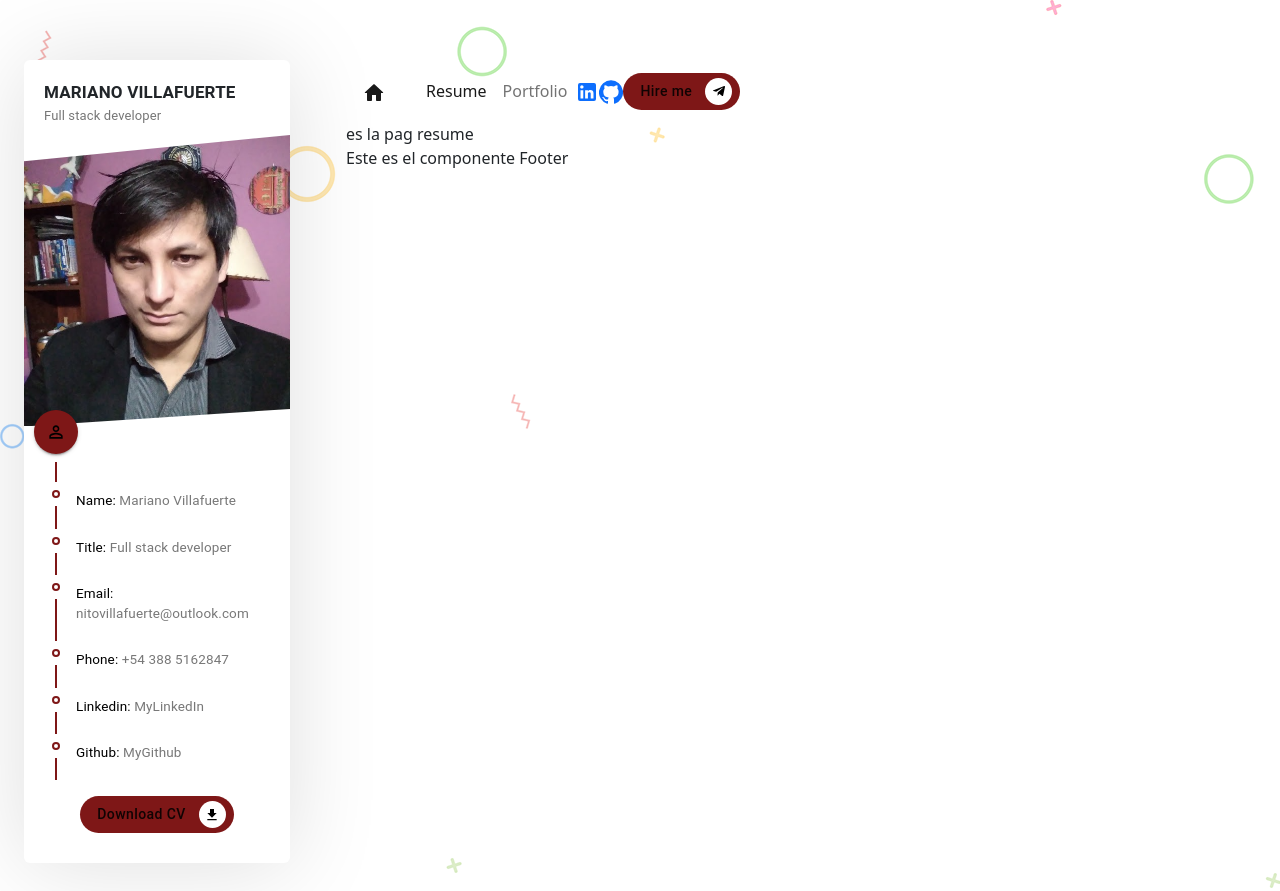
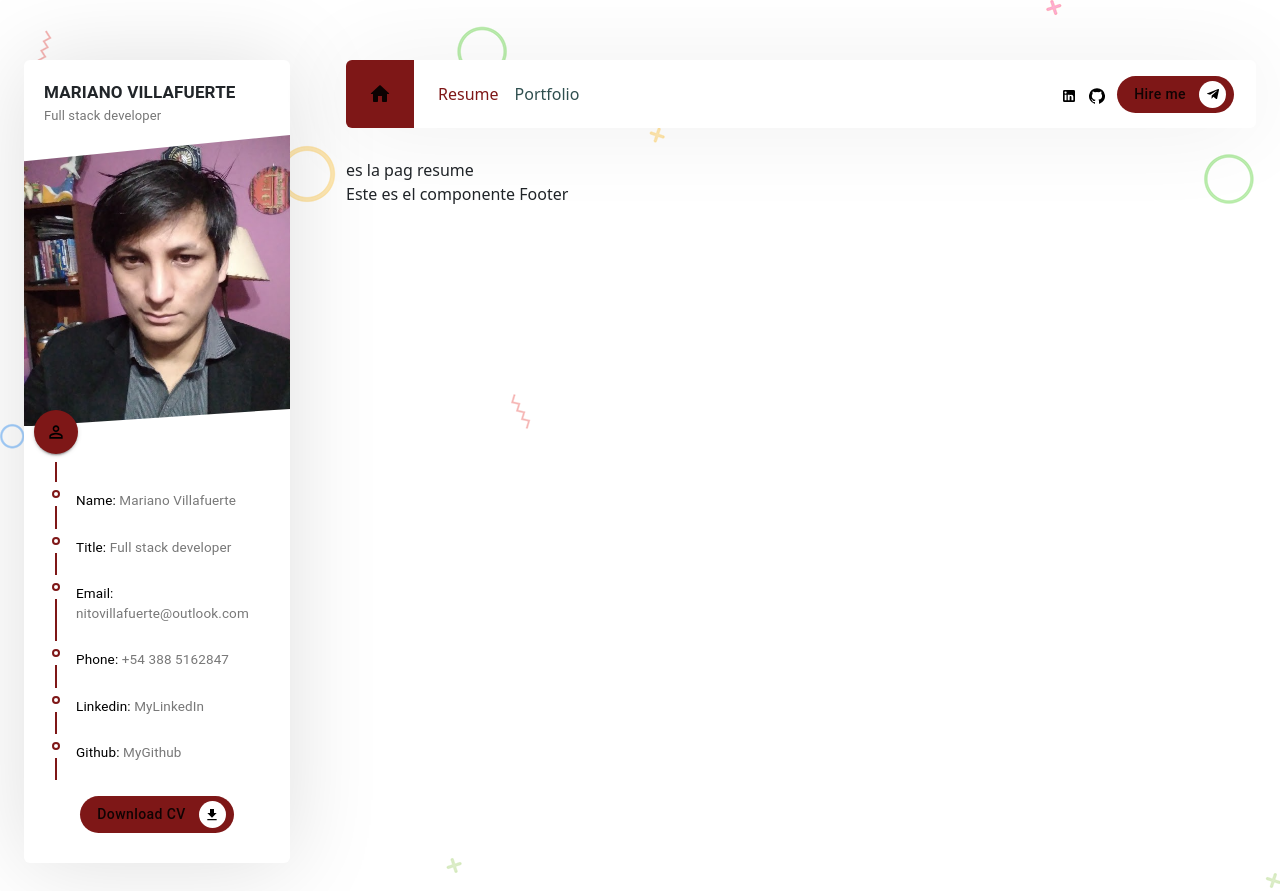
Before and after one commit to nitovill/Portfolio, a React (Create React App) app: page / in a window 1280 px wide. Built offline with nearby package versions, Linux system fonts and the light colour scheme.

Commit message:
Portfolio header

```diff
--- /dev/null
+++ b/src/components/Header/Header.css
@@ -0,0 +1,38 @@
+.header {
+  margin-bottom: 30px !important;
+  background-color: white !important;
+  padding: 0 22px 0 0 !important;
+  border-radius: 6px !important;
+  box-shadow: 0px 2px 92px 0px rgba(0, 0, 0, 0.07) !important;
+}
+.header .header_link {
+  font-weight: 500;
+  color: darkslategrey !important;
+}
+.header .header_link:hover {
+  color: var(--main-color) !important;
+}
+.header .header_link_active {
+  font-weight: 500;
+  color: var(--main-color) !important;
+}
+.header .header_home {
+  background-color: var(--main-color);
+  padding: 22px;
+  display: flex;
+  justify-content: center;
+  align-items: center;
+  border-top-left-radius: 6px;
+  border-bottom-left-radius: 6px;
+}
+.header .header_right > a > .MuiSvgIcon-root {
+  font-size: 16px !important;
+  margin-right: 12px;
+  color: black;
+}
+.header .header_left {
+  margin-right: auto;
+}
+.header .header_navlink {
+  padding: 0;
+}
--- a/src/components/Header/Header.jsx
+++ b/src/components/Header/Header.jsx
@@ -13,19 +13,20 @@ import { Link, NavLink, withRouter } from "react-router-dom";
 import { HomeRounded, Telegram } from "@material-ui/icons";
 import resumeData from "../../utils/resumeData";
 import CustomBtn from "../Button/Button";
+import "./Header.css";
 
 const Header = (props) => {
   const pathName = props?.location?.pathname;
   return (
     <Navbar expand="lg" sticky="top" className="header">
-      <Nav.Link as={NavLink} to="/">
+      <Nav.Link as={NavLink} className="header_navlink" to="/">
         <Navbar.Brand className="header_home">
           <HomeRounded />
         </Navbar.Brand>
       </Nav.Link>
       <Navbar.Toggle />
       <Navbar.Collapse>
-        <Nav>
+        <Nav className="header_left">
           {/* Resume Link */}
           <Nav.Link
             as={NavLink}
```
